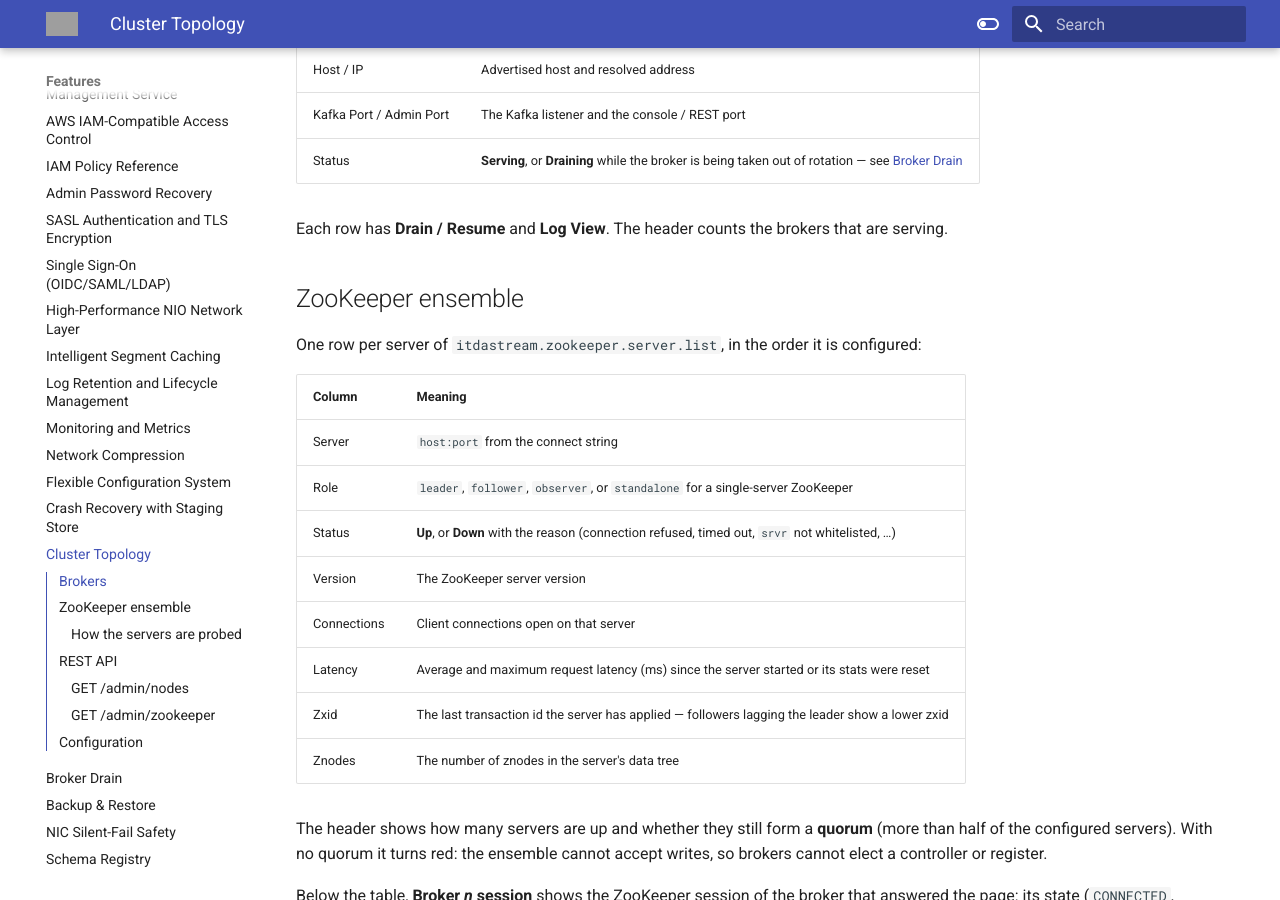
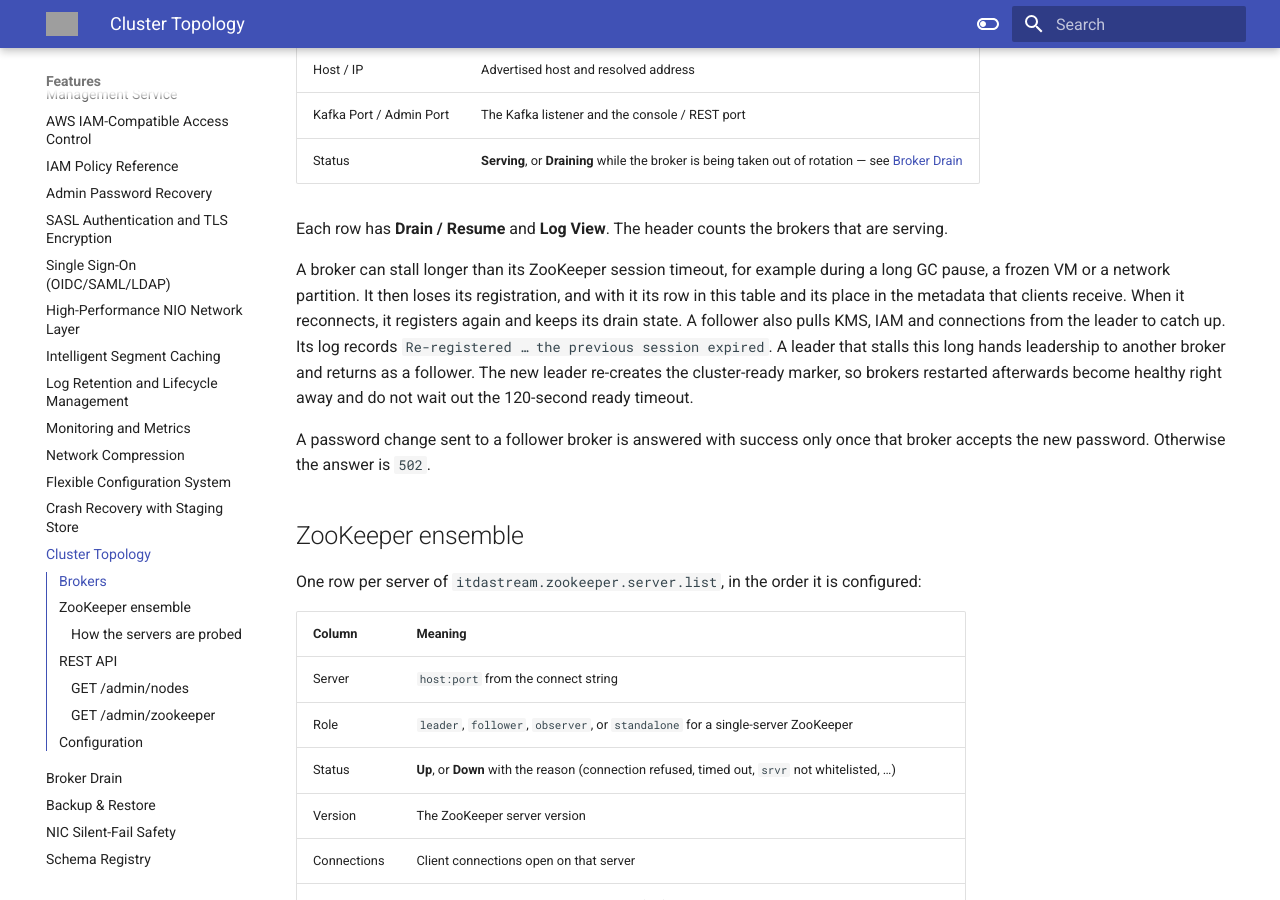
Before and after one commit to cloudcheflabs/itdastream-docs, an MkDocs documentation site: the page built from docs/features/cluster-topology.md, in a window 1280 px wide and 900 px high, scrolled down 574 px. Built offline with MkDocs 1.6.1 and Material for MkDocs 9.7.7, drawn with Linux system fonts in a browser that asks for light colours; the version menu is left out; grey boxes are pictures that could not be loaded.

Commit message:
docs: brokers re-register after a ZooKeeper session loss; cluster-ready survives a leader change
Co-Authored-By: Claude Opus 5.5 <noreply@anthropic.com>

```diff
--- a/docs/features/cluster-topology.md
+++ b/docs/features/cluster-topology.md
@@ -21,6 +21,10 @@ One row per broker registered under `/brokers/ids` in ZooKeeper:
 | Status | **Serving**, or **Draining** while the broker is being taken out of rotation — see [Broker Drain](broker-drain.md) |
 
 Each row has **Drain / Resume** and **Log View**. The header counts the brokers that are serving.
+
+A broker can stall longer than its ZooKeeper session timeout, for example during a long GC pause, a frozen VM or a network partition. It then loses its registration, and with it its row in this table and its place in the metadata that clients receive. When it reconnects, it registers again and keeps its drain state. A follower also pulls KMS, IAM and connections from the leader to catch up. Its log records `Re-registered … the previous session expired`. A leader that stalls this long hands leadership to another broker and returns as a follower. The new leader re-creates the cluster-ready marker, so brokers restarted afterwards become healthy right away and do not wait out the 120-second ready timeout.
+
+A password change sent to a follower broker is answered with success only once that broker accepts the new password. Otherwise the answer is `502`.
 
 ## ZooKeeper ensemble
 
```
